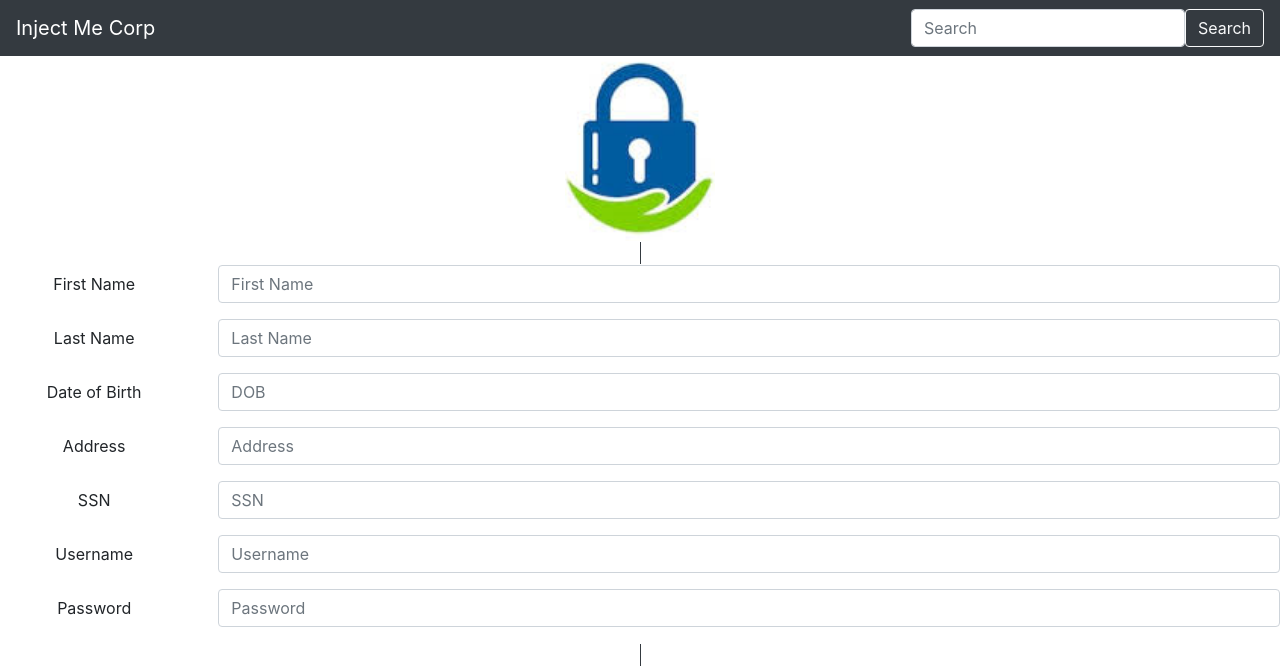
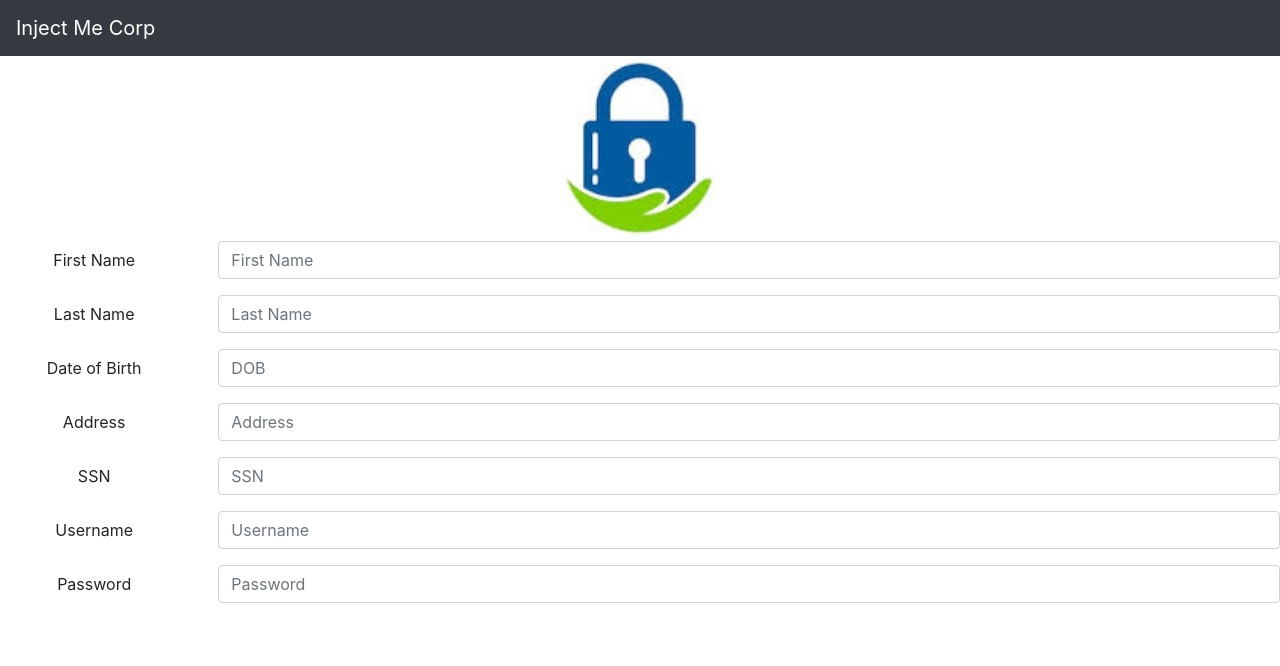
Before and after one commit to gilleland7/CSE4471-FrontEnd, a React (Create React App) app: page /Sign in a window 1280 px wide. Shown: the top 666 px of the page. Built offline with nearby package versions, Linux system fonts and the light colour scheme.

Commit message:
Updated Links

```diff
--- a/src/App.js
+++ b/src/App.js
@@ -1,31 +1,21 @@
 import React from 'react';
 import {BrowserRouter as Router, Switch, Route, Link} from 'react-router-dom';
 import Sign from './Signup';
+import Results from './searchResults';
 
 function App() {
-  const url = require('./components/lock.png');
-  const signUrl = require('./Signup.js');
-
    const center = {
  	  textAlign: "center"
    };
 
   return (
 	 <div style = {center} className = "Banner">
-
-		<nav class= "navbar navbar-dark bg-dark">
-			<span class= "navbar-brand">Inject Me Corp</span>
-			<form class= "form-inline">
-				<input class="form-control" type="search" placeholder="Search" aria-label="search"></input>
-				<button class="btn btn-outline-light my-2 my-sm-0" type="submit">Search</button>
-			</form>
-		</nav>
-		<img src={url} style={{width: 150}} alt='Lock Logo' />
 		<div className= "next">
 			<Router>
 				<Switch>
 					<Route path="/" exact component ={Home} />
-					<Route path="/" component={Sign} />
+					<Route path="/Results" component={Results} />
+					<Route path="/Sign" component={Sign} />
 				</Switch>
 			</Router>
 		</div>
@@ -35,6 +25,16 @@ function App() {
 
 const Home = () => (
 	<div>
+		<nav class= "navbar navbar-dark bg-dark">
+			<span class= "navbar-brand">Inject Me Corp</span>
+			<Link to='/Results'>
+			<form class= "form-inline">
+					<input class="form-control" type="search" placeholder="Search" aria-label="search"></input>
+					<button class="btn btn-outline-light my-2 my-sm-0" type="submit">Search</button>
+			</form>
+			</Link>
+		</nav>
+		<img src={ require('./components/lock.png')} style={{width: 150}} alt='Lock Logo' />
 		<div class= "container-fluid">
 			<form action="" class= "form-group">
 				<div class= "form-inline justify-content-center">
--- a/src/Signup.js
+++ b/src/Signup.js
@@ -4,8 +4,10 @@ function Signup(){
 
     return(
         <div class= "sigUupForm">
-            <span class ="border border-dark">
-
+			<nav class= "navbar navbar-dark bg-dark">
+				<span class= "navbar-brand">Inject Me Corp</span>
+			</nav>
+			<img src={ require('./components/lock.png')} style={{width: 150}} alt='Lock Logo' />
                 <form >
                     <div class= "form-group row">
                         <label class= "col-sm-2 col-form-label">First Name</label>
@@ -56,7 +58,7 @@ function Signup(){
                         </div>
                     </div>
                 </form>
-            </span>
+
 
         </div>
     );
--- a/src/searchResults.js
+++ b/src/searchResults.js
@@ -16,13 +16,14 @@ function Search() {
 			<span class= "navbar-brand">Inject Me Corp</span>
 
 			<form class= "form-inline">
-				<input class="form-control" type="search" placeholder="Search by user name" aria-label="search"></input>
+				<input class="form-control" type="search" placeholder="Search" aria-label="search"></input>
 					<button class="btn btn-outline-light my-2 my-sm-0" type="submit" >Search</button>
 			</form>
 		</nav>
+		<img src={ require('./components/lock.png')} style={{width: 150}} alt='Lock Logo' />
 		<div className = "Results">
 			Results: (INSERT RESULT QUERY HERE)
-			<hr>
+			<hr/>
 		</div>
 	</div>
   );
```
Also changed, not shown: src/Nav.js (deleted, +0 -14 lines).
